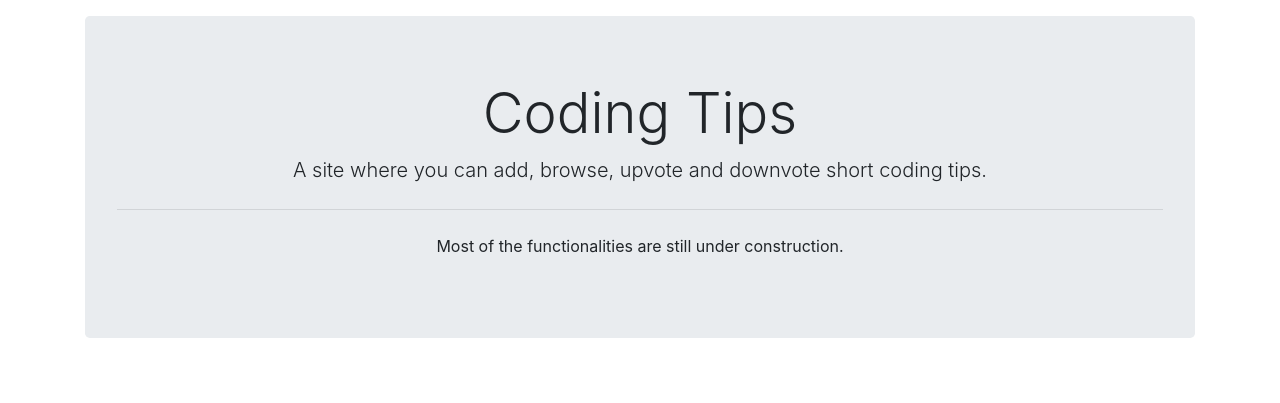
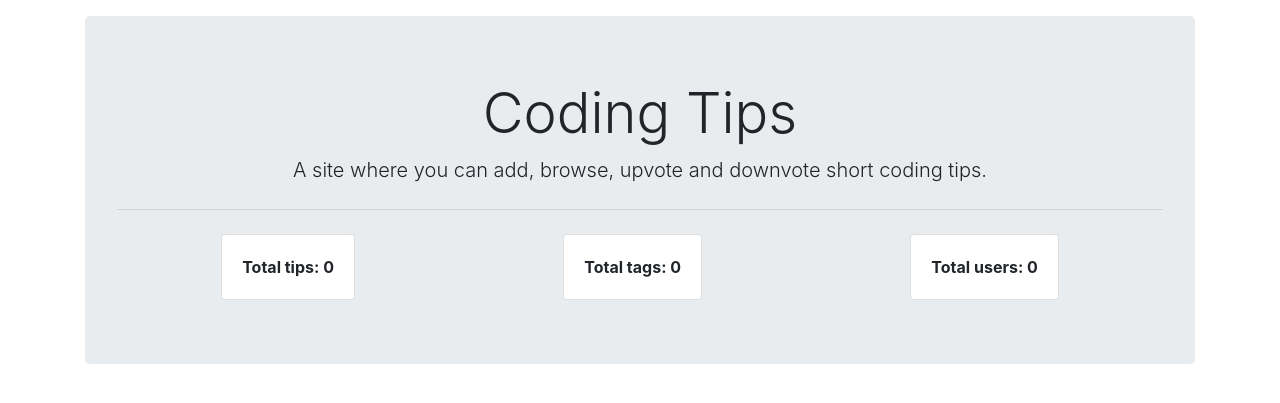
Before and after one commit to gitblast/coding-tips, a Flask app: page / in a window 1280 px wide. Shown: the part 56-459 px from the top of the page. Run offline with Flask 2, Linux system fonts and the light colour scheme; data that the repository does not hold is empty; some libraries are stand-ins or nearby versions.

Commit message:
add stats on front page

```diff
--- a/application/tags/models.py
+++ b/application/tags/models.py
@@ -1,4 +1,6 @@
 from application import db
+
+from sqlalchemy.sql import text
 
 class Tag(db.Model):
     id = db.Column(db.Integer, primary_key=True)
@@ -6,5 +8,16 @@ class Tag(db.Model):
 
     account_id = db.Column(db.Integer, db.ForeignKey('account.id'), nullable=False)
 
+    @staticmethod
+    def count():
+        stmt = text("SELECT COUNT(*) FROM tag")
+        res = db.engine.execute(stmt)
+
+        for row in res:
+            return row[0]
+
+        return None
+
+
     def __init__(self, content):
         self.content = content
--- a/application/templates/index.html
+++ b/application/templates/index.html
@@ -6,7 +6,29 @@
     <h1 class="display-4">Coding Tips</h1>
     <p class="lead">A site where you can add, browse, upvote and downvote short coding tips.</p>
     <hr class="my-4">
-    <p>Most of the functionalities are still under construction.</p>
+    <div class="d-flex justify-content-around">
+      <div class="card">
+        <div class="card-body">
+          <strong class="card-title">
+            Total tips: {{ tips }}
+          </strong>
+        </div>
+      </div>
+      <div class="card">
+        <div class="card-body">
+          <strong class="card-title">
+            Total tags: {{ tags }}
+          </strong>
+        </div>
+      </div>
+      <div class="card">
+        <div class="card-body">
+          <strong class="card-title">
+            Total users: {{ users }}
+          </strong>
+        </div>
+      </div>
+    </div>
   </div>
 
 {% endblock %}
--- a/application/templates/tags/list.html
+++ b/application/templates/tags/list.html
@@ -29,7 +29,7 @@
             {% if tag.mostLiked %}
           <a href="{{ url_for('show_tip', id=tag.mostLiked.id) }}">{{ tag.mostLiked.content[0:10] }}...</a> ({{ tag.mostLiked.likes }} likes)
           {% else %}
-          No tips with tag
+          No tips with this tag
           {% endif %}
           </td>
         </tr>
--- a/application/tips/models.py
+++ b/application/tips/models.py
@@ -1,4 +1,6 @@
 from application import db
+
+from sqlalchemy.sql import text
 
 tags = db.Table('tip_tags',
     db.Column('tag_id', db.Integer, db.ForeignKey('tag.id'), primary_key=True),
@@ -26,5 +28,16 @@ class Tip(db.Model):
         backref=db.backref('tips', lazy=True)
     )
 
+    @staticmethod
+    def count():
+        stmt = text("SELECT COUNT(*) from tip")
+        res = db.engine.execute(stmt)
+
+        for row in res:
+            return row[0]
+
+        return None
+
+
     def __init__(self, content):
         self.content = content
--- a/application/users/models.py
+++ b/application/users/models.py
@@ -62,6 +62,15 @@ class User(db.Model): #TODO: hashaa passwordit ja lisää validointeja, ja refak
 
         return result
 
+    @staticmethod
+    def count():
+        stmt = text("SELECT COUNT(*) FROM account")
+        res = db.engine.execute(stmt)
+
+        for row in res:
+            return row[0]
+
+        return None
 
     def get_id(self):
         return self.id
--- a/application/views.py
+++ b/application/views.py
@@ -1,6 +1,10 @@
 from flask import render_template
 from application import app
 
+from application.tips.models import Tip
+from application.tags.models import Tag
+from application.users.models import User
+
 @app.route("/")
 def index():
-    return render_template("index.html")
+    return render_template("index.html", tips = Tip.count(), tags = Tag.count(), users = User.count())
```
Also changed, not shown: application/templates/tips/list.html (+9 -0 lines).
